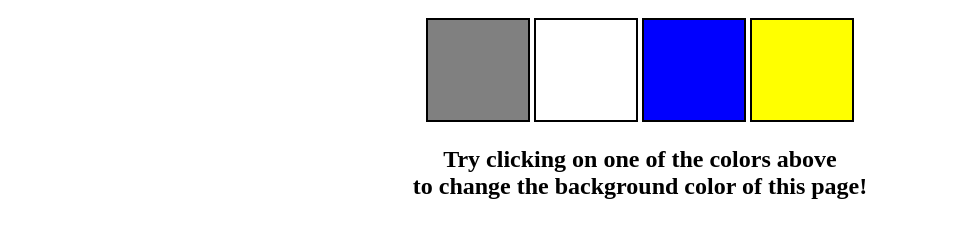
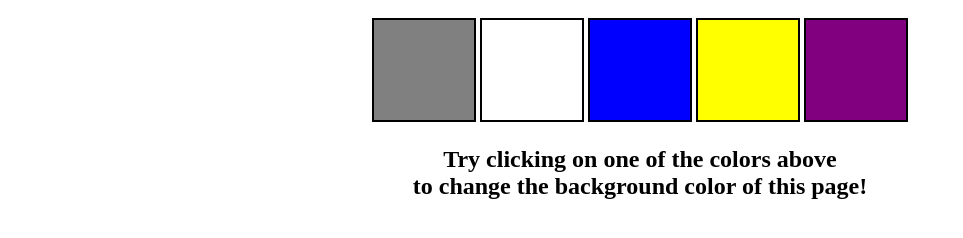
Before and after one commit to rajputranjan7/Java-scripts, a plain HTML site: page 07_projects/1-colorChanger/index.html in a window 1280 px wide. Shown: the part 166-404 px from the top of the page, without its empty margins (0-963 px from the left). Drawn offline with Linux system fonts and the light colour scheme.

Commit message:
updated color schema project

```diff
--- a/07_projects/1-colorChanger/code.js
+++ b/07_projects/1-colorChanger/code.js
@@ -3,7 +3,7 @@ const body = document.querySelector('body');
 
 
 buttons.forEach(function (button){
-    console.log(button);
+    // console.log(button);
     button.addEventListener('click',function(e){
         console.log(e);
         console.log(e.target);
@@ -19,5 +19,8 @@ buttons.forEach(function (button){
         if(e.target.id === 'yellow'){
             body.style.backgroundColor = e.target.id;
         }
+        if(e.target.id === 'purple'){
+            body.style.backgroundColor = e.target.id;
+        }
     });
 });
--- a/07_projects/1-colorChanger/index.html
+++ b/07_projects/1-colorChanger/index.html
@@ -33,6 +33,7 @@
       <span class="button" id="white"></span>
       <span class="button" id="blue"></span>
       <span class="button" id="yellow"></span>
+      <span class="button" id="purple"></span>
       <h2>
         Try clicking on one of the colors above
         <span>to change the background color of this page!</span>
--- a/07_projects/1-colorChanger/style.css
+++ b/07_projects/1-colorChanger/style.css
@@ -31,3 +31,6 @@ span {
 #yellow {
   background: yellow;
 }
+#purple{
+    background: purple;
+}
```
